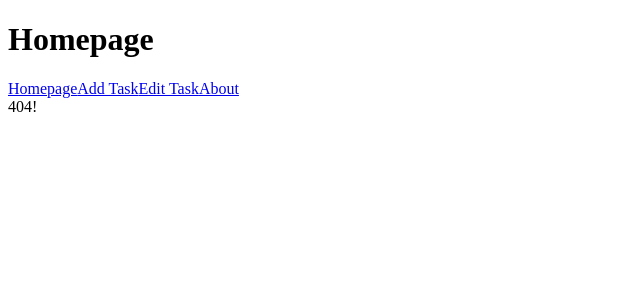
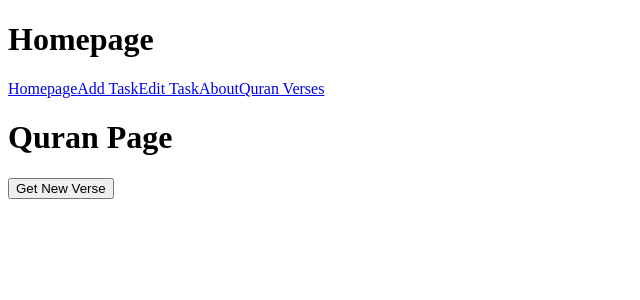
Before and after one commit to ArslanInfinite/calendar_frontend, a React (Create React App) app: page /quran in a window 1280 px wide. Before the commit this address had no page. Shown: the top 300 px of the page, without its empty margins (0-640 px from the left). Built offline with nearby package versions, Linux system fonts and the light colour scheme; no server answers; what react-tackle-box would draw is missing.

Commit message:
install quran ayat package, implement Quran.js to display texts

```diff
--- a/package.json
+++ b/package.json
@@ -9,6 +9,7 @@
     "cldr": "^7.0.0",
     "globalize": "^1.6.0",
     "moment": "^2.29.1",
+    "noble-quran": "https://github.com/Yusadolat/noble-quran",
     "react": "^17.0.2",
     "react-big-calendar": "^0.33.3",
     "react-dom": "^17.0.2",
--- a/src/components/Home.js
+++ b/src/components/Home.js
@@ -1,9 +1,11 @@
 import React, { useState, useEffect } from 'react'
 import { Calendar, Views, momentLocalizer } from 'react-big-calendar'
+// using this library for calendar, best one available
 import moment from "moment";
-// import events from '../tasks';
+// moment is needed for date and time manipulation for JS
 import { connect } from 'react-redux';
 import createSlot from 'react-tackle-box/Slot'
+// dependency of react-b-c, needed to create slots
 import fetchTasks from '../redux/actions/fetchTasks';
 import createTask from '../redux/actions/createTask';
 import updateTask from '../redux/actions/updateTask';
@@ -11,17 +13,17 @@ import deleteTask from '../redux/actions/deleteTask';
 import CreateTaskModal from './CreateTask';
 import ViewTaskModal from './ViewTask';
 import EditTaskModal from './EditTask';
+// Modal is a popup feature in most calendars, seemed to be the best way for user interaction with these types of apps
 
 import "react-big-calendar/lib/css/react-big-calendar.css";
 
 const ExampleControlSlot = createSlot();
-const propTypes = {}
+// same dependency for createSlot
 
 const localizer = momentLocalizer(moment);
+// requirement of react-big-cal ibrary to use this
 
-const CalendarHome = (
-  { fetchTasks, allTasks, createTask, updateTask, deleteTask }
-) => {
+const CalendarHome = ( { fetchTasks, allTasks, createTask, updateTask, deleteTask } ) => {
   const [state, setState] = useState({
     showAddTaskModal: false,
     showViewTaskModal: false,
@@ -33,11 +35,14 @@ const CalendarHome = (
     end: '',
     currentTask: null,
   });
+
   const { title, description, allDay, start, end, currentTask, showViewTaskModal } = state;
+  // destructuring the object for easier access
 
   useEffect(() => {
     fetchTasks();
   }, []);
+  // when component mounts we are fetching tasks from the backend
 
   const toggleAddModal = () => setState(prev => ({
     ...prev,
@@ -48,6 +53,7 @@ const CalendarHome = (
     end: '',
     allDay: false
   }));
+  // toggle the state of the add modal
 
   const toggleViewModal = () => setState(prev => ({
     ...prev,
@@ -144,8 +150,6 @@ const CalendarHome = (
   )
 }
 
-CalendarHome.propTypes = propTypes
-
 const mapStateToProps = (state) => ({
   allTasks: state.tasks
 });
--- /dev/null
+++ b/src/components/Quran.js
@@ -0,0 +1,50 @@
+import { useEffect, useState } from 'react';
+
+
+const Quran = () => {
+  const [state, setState] = useState({
+    arText: '',
+    enText: '',
+    surahAndAyah: ''
+  });
+  const { enText, arText, surahAndAyah } = state;
+
+  useEffect(() => {
+    getQuote();
+  }, []);
+
+  const getQuote = async () => {
+    try {
+      const ayah = Math.floor(Math.random() * 6236) + 1
+      const url = "https://api.alquran.cloud/ayah/" + ayah + "/en.asad";
+      const urlArabic = "https://api.alquran.cloud/ayah/" + ayah;
+
+      let arabicVerse = await fetch(urlArabic);
+      arabicVerse = await arabicVerse.json();
+      const arText = arabicVerse.data.text;
+      setState(prev => ({ ...prev, arText }));
+
+      let surahData = await fetch(url);
+      surahData = await surahData.json();
+      const enText = surahData.data.text;
+      const surah = surahData.data.surah.englishName;
+      const ayahNumber = surahData.data.surah.numberOfAyahs;
+      const surahAndAyah = surah + " : " + ayahNumber;
+      setState(prev => ({ ...prev, enText, surahAndAyah }));
+    } catch (err) {
+      console.log('an error occurred==>>', err);
+    }
+  }
+
+  return (<div>
+    <h1>Quran Page</h1>
+
+    <p>{arText}</p>
+    <p>{enText}</p>
+    <p>{surahAndAyah}</p>
+
+    <button onClick={getQuote}>Get New Verse</button>
+  </div>)
+}
+
+export default Quran;
--- a/src/index.js
+++ b/src/index.js
@@ -5,6 +5,7 @@ import { Provider } from 'react-redux'
 import { BrowserRouter, Route, Switch, Link } from 'react-router-dom'
 import calendarHome from './components/Home';
 import About from './components/About';
+import Quran from './components/Quran';
 import { store } from './redux/store/store';
 import "./index.css";
 // BrowserRouter uses HTML5 API to keep track of UI with the URL.
@@ -38,6 +39,7 @@ const Header = () => (
     <Link to='/add'>Add Task</Link>
     <Link to='/edit'>Edit Task</Link>
     <Link to='/about'>About</Link>
+    <Link to='/quran'>Quran Verses</Link>
   </header>
 )
 
@@ -54,6 +56,7 @@ const routes = (
           <Route exact path='/add' component={AddTask} />
           <Route exact path='/edit' component={EditTask} />
           <Route exact path="/about" component={About} />
+          <Route exact path="/quran" component={Quran} />
           <Route component={PageNotFound} />
         </Switch>
       </div>
```
Also changed, not shown: 1 other file (tests, documents, lock files or other folders).
